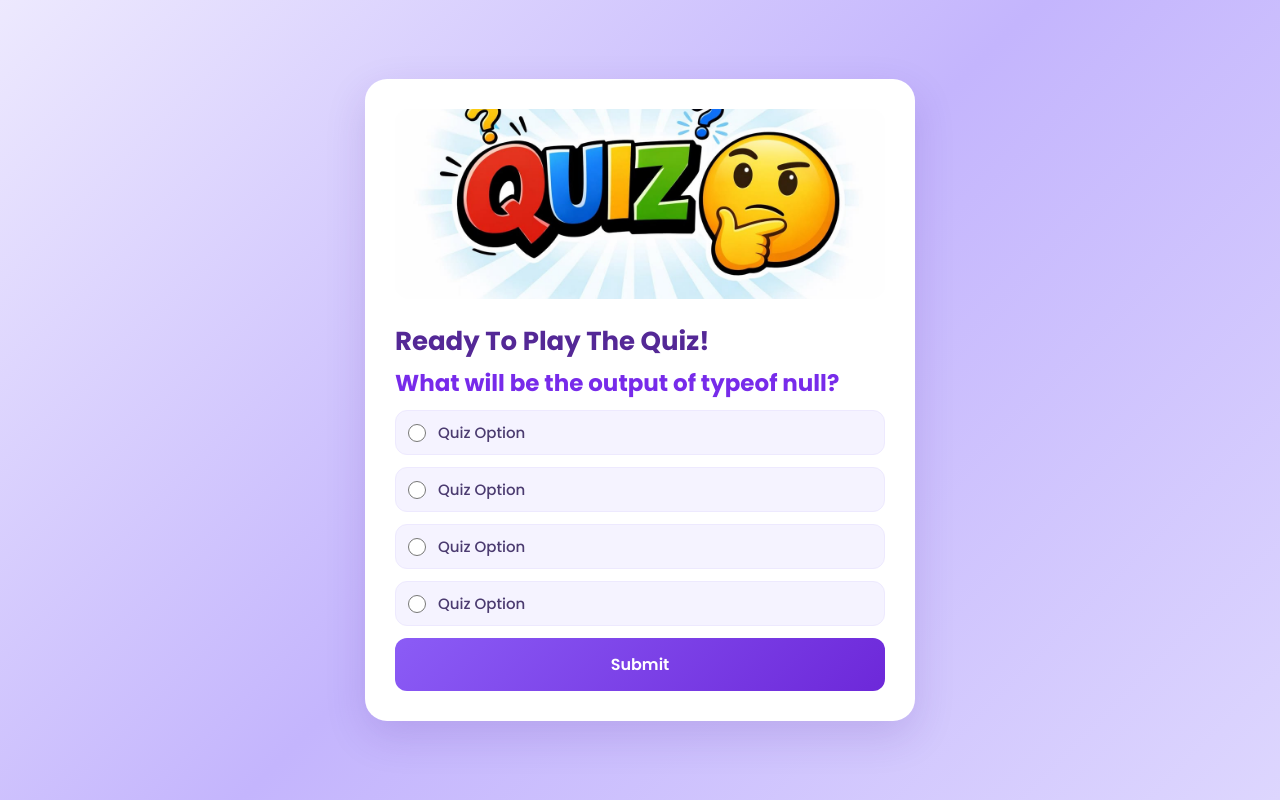
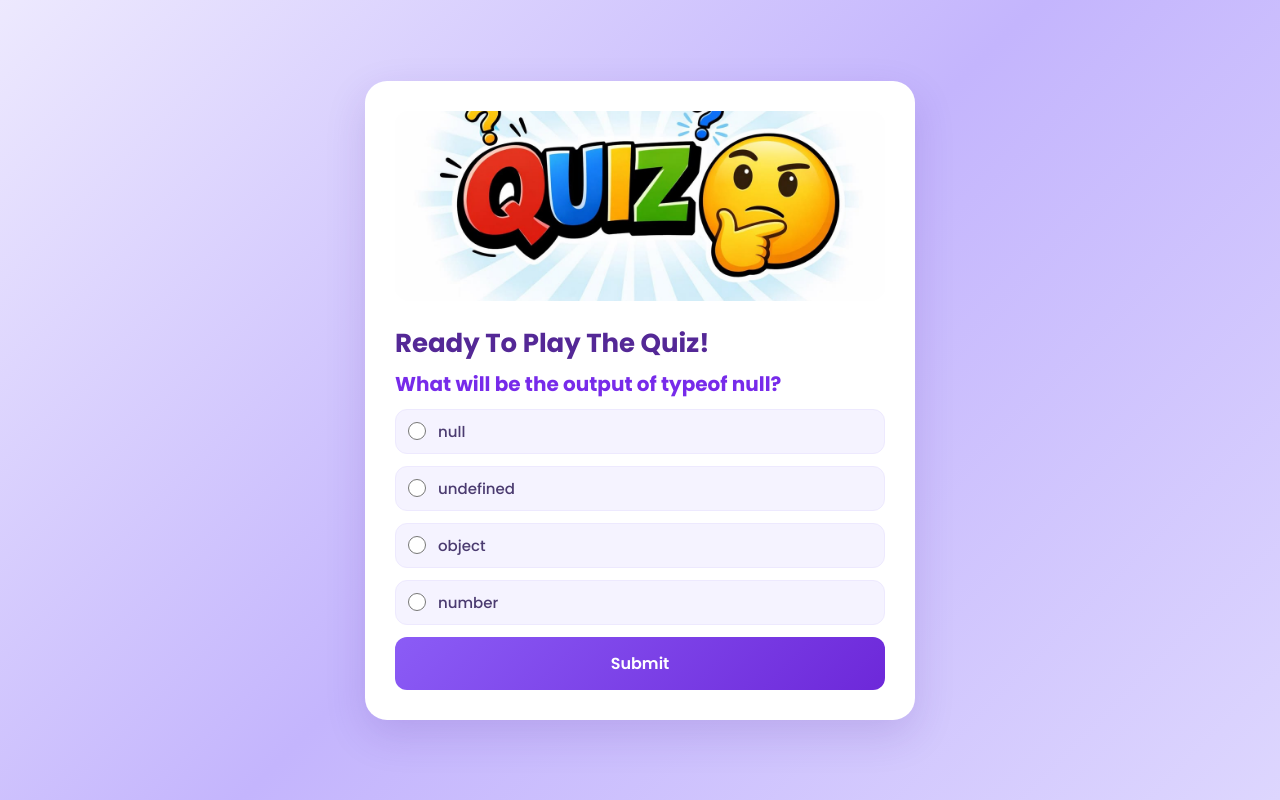
Before and after one commit to NiharikaNeha/Quiz-Application, a plain HTML site: page index.html in a window 1280 px wide. Drawn offline with Linux system fonts and the light colour scheme.

Commit message:
imported options to the UI

```diff
--- a/index.html
+++ b/index.html
@@ -25,19 +25,19 @@
             <ul>
                 <li>
                     <input type="radio" name="answer" class="answer" id="a">
-                    <label for="a" id="option-1">Quiz Option</label>
+                    <label for="a" class="option-1">Quiz Option</label>
                 </li>
                 <li>
                     <input type="radio" name="answer" class="answer" id="b">
-                    <label for="b" id="option-2">Quiz Option</label>
+                    <label for="b" class="option-2">Quiz Option</label>
                 </li>
                 <li>
                     <input type="radio" name="answer" class="answer" id="c">
-                    <label for="c" id="option-3">Quiz Option</label>
+                    <label for="c" class="option-3">Quiz Option</label>
                 </li>
                 <li>
                     <input type="radio" name="answer" class="answer" id="d">
-                    <label for="d" id="option-4">Quiz Option</label>
+                    <label for="d" class="option-4">Quiz Option</label>
                 </li>
             </ul>
 
--- a/script.js
+++ b/script.js
@@ -1,27 +1,27 @@
-// Importing my data.js
-import {quizQuestion} from "./data/data.js";
+import { quizQuestion } from "./data/data.js";
 
-// Initialization Of JavaScript
+console.log("JavaScript connected!");
+console.log(quizQuestion);
 
-const answerElement = document.querySelectorAll(".answer");
-const [questionElement, option_1, option_2, option_3, option_4] =
-  document.querySelectorAll(
-    "#question, .option-1, .option-2, .option-3, .option-4",
-  );
+const questionElement = document.querySelector("#question");
 
-const btn = document.getElementById("btn")
+const optionElements = [
+    document.querySelector(".option-1"),
+    document.querySelector(".option-2"),
+    document.querySelector(".option-3"),
+    document.querySelector(".option-4")
+];
 
-const currentQuiz = 0;
+let currentQuiz = 0;
 
-const  score = 0;
-
-// Loading The Quiz Functions
-// Questions
-
-let loadQues = () => {
+function loadQues() {
     const ques = quizQuestion[currentQuiz];
 
     questionElement.innerText = ques.question;
+
+    ques.options.forEach((option, index) => {
+        optionElements[index].innerHTML = option;
+    });
 }
 
 loadQues();
--- a/style.css
+++ b/style.css
@@ -54,7 +54,7 @@
     }
 
     .question {
-        font-size: 23px;
+        font-size: 20px;
         font-weight: 700;
         color: #772bea;
         margin-bottom: 15px;
```
